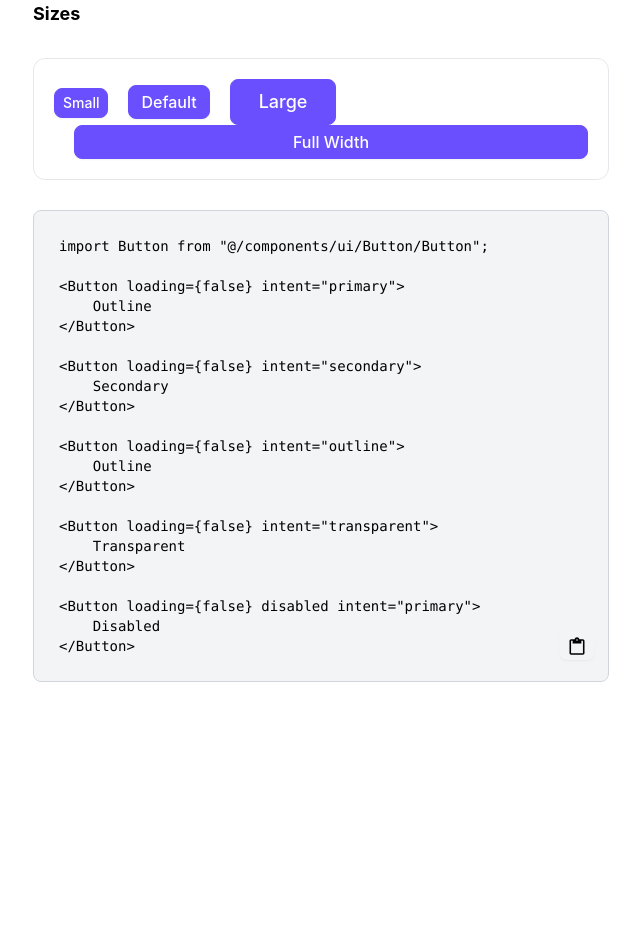
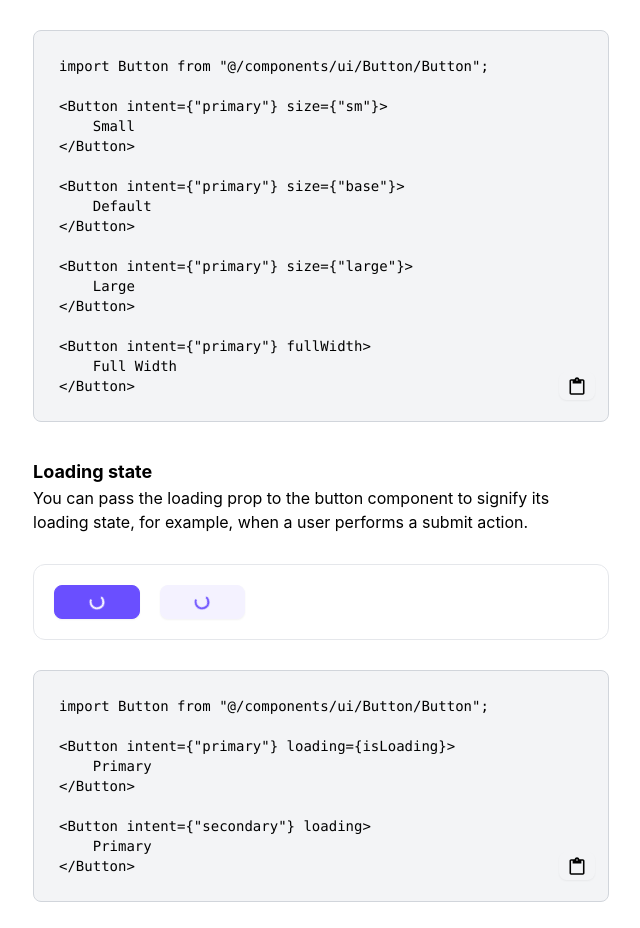
Before and after one commit to elijahnikov/ui, a Next.js app: page /button in a window 1280 px wide. Shown: the part 1280-2208 px from the top of the page, without its empty margins (319-959 px from the left). Before the commit the page ends 1988 px from the top, so only its background shows below. Built offline with nearby package versions, Linux system fonts and the light colour scheme; a web font is replaced by a local one.

Commit message:
adding loading state and size sections to button page, adding default loading state to button component

```diff
--- a/src/components/ui/Button/Button.tsx
+++ b/src/components/ui/Button/Button.tsx
@@ -71,7 +71,7 @@ interface ButtonProps
     extends Omit<ButtonHTMLAttributes<HTMLButtonElement>, "disabled">,
         VariantProps<typeof button> {
     children: React.ReactNode;
-    loading: boolean;
+    loading?: boolean;
 }
 
 const Button = React.forwardRef<HTMLButtonElement, ButtonProps>(
@@ -82,7 +82,7 @@ const Button = React.forwardRef<HTMLButtonElement, ButtonProps>(
             size,
             fullWidth,
             disabled,
-            loading,
+            loading = false,
             children,
             ...props
         },
@@ -108,7 +108,7 @@ const Button = React.forwardRef<HTMLButtonElement, ButtonProps>(
                     {children}
                 </span>
                 {loading && (
-                    <span className="absolute block w-4 h-4">
+                    <span className={`absolute block w-4 h-4`}>
                         <svg
                             className="animate-spin"
                             viewBox="0 0 20 20"
--- a/src/maps/componentCode/buttonCode.ts
+++ b/src/maps/componentCode/buttonCode.ts
@@ -1,30 +1,47 @@
 export const buttonCode = {
     primary: `import Button from "@/components/ui/Button/Button";
 
-<Button loading={false} intent="primary">
-    Outline
-</Button>`,
+<Button intent="primary">Primary</Button>
+`,
     variants: `import Button from "@/components/ui/Button/Button";
 
-<Button loading={false} intent="primary">
-    Outline
-</Button>
+<Button intent={"primary"}>Primary</Button>
 
-<Button loading={false} intent="secondary">
-    Secondary
-</Button>
+<Button intent={"secondary"}>Secondary</Button>
 
-<Button loading={false} intent="outline">
-    Outline
-</Button>
+<Button intent={"outline"}>Outline</Button>
 
-<Button loading={false} intent="transparent">
-    Transparent
-</Button>
+<Button intent={"transparent"}>Transparent</Button>
 
-<Button loading={false} disabled intent="primary">
+<Button disabled intent={"primary"}>
     Disabled
 </Button>`,
 
-    sizes: ``,
+    sizes: `import Button from "@/components/ui/Button/Button";
+
+<Button intent={"primary"} size={"sm"}>
+    Small
+</Button>
+
+<Button intent={"primary"} size={"base"}>
+    Default
+</Button>
+
+<Button intent={"primary"} size={"large"}>
+    Large
+</Button>
+
+<Button intent={"primary"} fullWidth>
+    Full Width
+</Button>`,
+
+    loadingState: `import Button from "@/components/ui/Button/Button";
+
+<Button intent={"primary"} loading={isLoading}>
+    Primary
+</Button>
+
+<Button intent={"secondary"} loading>
+    Primary
+</Button>`,
 };
--- a/src/pages/button.tsx
+++ b/src/pages/button.tsx
@@ -26,9 +26,7 @@ const ButtonPage = ({}: buttonProps) => {
                 <h4 className="mb-[30px]">Usage</h4>
                 {/* PRIMARY BUTTON */}
                 <div className="mb-[30px] border-[1px] p-5 dark:border-slate-700 rounded-xl">
-                    <Button loading={false} intent="primary">
-                        Primary
-                    </Button>
+                    <Button intent="primary">Primary</Button>
                 </div>
                 <CodeBlock code={buttonCode.primary} />
             </div>
@@ -36,19 +34,11 @@ const ButtonPage = ({}: buttonProps) => {
             <div className="mt-[30px]">
                 <h4 className="mb-[30px]">Variants</h4>
                 <div className="border-[1px] mb-[30px] p-5 rounded-xl dark:border-slate-700 space-x-5">
-                    <Button loading={false} intent={"primary"}>
-                        Primary
-                    </Button>
-                    <Button loading={false} intent={"secondary"}>
-                        Secondary
-                    </Button>
-                    <Button loading={false} intent={"outline"}>
-                        Outline
-                    </Button>
-                    <Button loading={false} intent={"transparent"}>
-                        Transparent
-                    </Button>
-                    <Button loading={false} disabled intent={"primary"}>
+                    <Button intent={"primary"}>Primary</Button>
+                    <Button intent={"secondary"}>Secondary</Button>
+                    <Button intent={"outline"}>Outline</Button>
+                    <Button intent={"transparent"}>Transparent</Button>
+                    <Button disabled intent={"primary"}>
                         Disabled
                     </Button>
                 </div>
@@ -58,19 +48,18 @@ const ButtonPage = ({}: buttonProps) => {
             <div className="mt-[30px]">
                 <h4 className="mb-[30px]">Sizes</h4>
                 <div className="border-[1px] mb-[30px] p-5 rounded-xl dark:border-slate-700 space-x-5 [&:nth-child(4)]:space-x-0">
-                    <Button loading={false} intent={"primary"} size={"sm"}>
+                    <Button intent={"primary"} size={"sm"}>
                         Small
                     </Button>
-                    <Button loading={false} intent={"primary"} size={"base"}>
+                    <Button intent={"primary"} size={"base"}>
                         Default
                     </Button>
-                    <Button loading={false} intent={"primary"} size={"large"}>
+                    <Button intent={"primary"} size={"large"}>
                         Large
                     </Button>
-                    <div>
+                    <div className="mt-[20px]">
                         <Button
-                            className=""
-                            loading={false}
+                            className="ml-[-20px]"
                             intent={"primary"}
                             fullWidth
                             size={"base"}
@@ -79,7 +68,25 @@ const ButtonPage = ({}: buttonProps) => {
                         </Button>
                     </div>
                 </div>
-                <CodeBlock code={buttonCode.variants} />
+                <CodeBlock code={buttonCode.sizes} />
+            </div>
+
+            <div className="mt-[30px]">
+                <h4 className="">Loading state</h4>
+                <p className="mb-[30px]">
+                    You can pass the loading prop to the button component to
+                    signify its loading state, for example, when a user performs
+                    a submit action.
+                </p>
+                <div className="border-[1px] mb-[30px] p-5 rounded-xl dark:border-slate-700 space-x-5 [&:nth-child(4)]:space-x-0">
+                    <Button intent={"primary"} loading>
+                        Primary
+                    </Button>
+                    <Button intent={"secondary"} loading>
+                        Primary
+                    </Button>
+                </div>
+                <CodeBlock code={buttonCode.loadingState} />
             </div>
         </Layout>
     );
```
